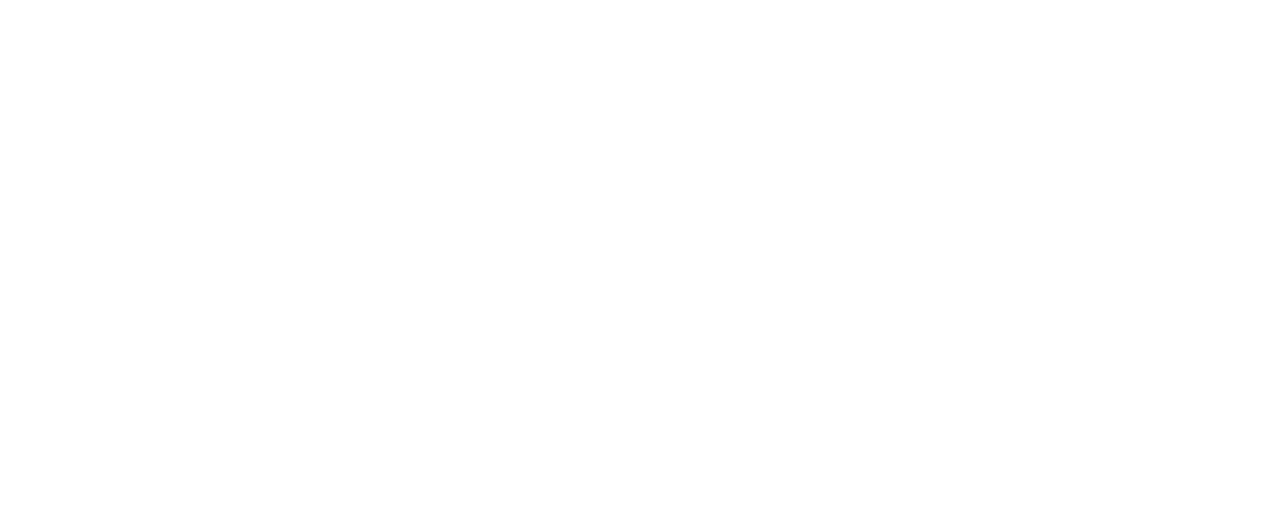
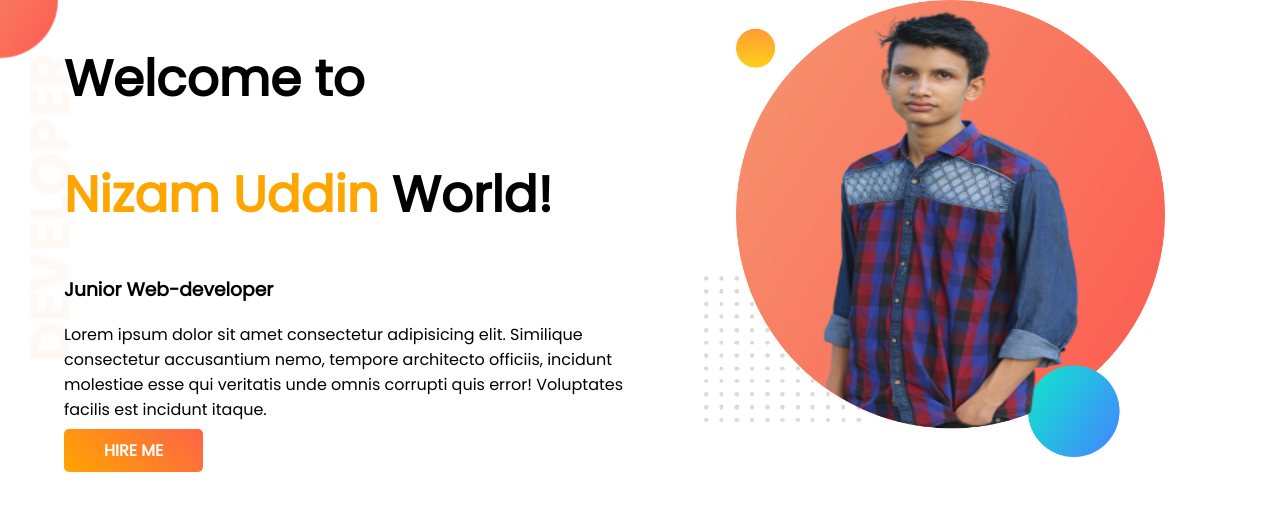
Before and after one commit to programmernizam/web-portfolio, a plain HTML site: page index.html in a window 1280 px wide. Drawn offline with Linux system fonts and the light colour scheme.

Commit message:
top section added

```diff
--- a/css/style.css
+++ b/css/style.css
@@ -0,0 +1,33 @@
+body{
+    margin: 0;
+    font-family: 'Poppins', sans-serif;
+}
+h1{
+    font-size: 50px;
+}
+.name-highlight{
+    color: orange;
+}
+.hero-section{
+    display: flex;
+    background-image: url(../img/top-banner.png);
+    background-repeat: no-repeat;
+}
+.half-width{
+    width: 50%;
+    padding-left: 5%;
+}
+.half-width img{
+    width: 80%;
+}
+.link-btn{
+    text-decoration: none;
+    color: white;
+    background-image: linear-gradient(45deg,orange,tomato);
+    padding: 10px 40px;
+    border-radius: 5px;
+    font-weight: bold;
+}
+.link-btn:hover{
+    background-image: linear-gradient(45deg,tomato,orange);
+}
--- a/index.html
+++ b/index.html
@@ -5,9 +5,25 @@
     <meta http-equiv="X-UA-Compatible" content="IE=edge">
     <meta name="viewport" content="width=device-width, initial-scale=1.0">
     <title>web portfolio</title>
+    <link rel="preconnect" href="https://fonts.googleapis.com">
+    <link rel="preconnect" href="https://fonts.gstatic.com" crossorigin>
+    <link href="https://fonts.googleapis.com/css2?family=Poppins&display=swap" rel="stylesheet">
     <link rel="stylesheet" href="css/style.css">
 </head>
 <body>
-
+    <!-- Start Hero Section -->
+    <section class="hero-section">
+        <div class="half-width">
+            <h1>Welcome to</h1>
+            <h1><span class="name-highlight">Nizam Uddin</span> World!</h1>
+            <h3>Junior Web-developer</h3>
+            <p>Lorem ipsum dolor sit amet consectetur adipisicing elit. Similique consectetur accusantium nemo, tempore architecto officiis, incidunt molestiae esse qui veritatis unde omnis corrupti quis error! Voluptates facilis est incidunt itaque.</p>
+            <a class="link-btn" target="blank" href="https://www.linkedin.com/in/md-nizam-uddin-235a93201/">HIRE ME</a>
+        </div>
+        <div class="half-width">
+            <img src="img/my-bg.png" alt="img">
+        </div>
+    </section>
+    <!-- End Hero Section -->
 </body>
 </html>
```
Also changed, not shown: img/top-banner.png (added).
